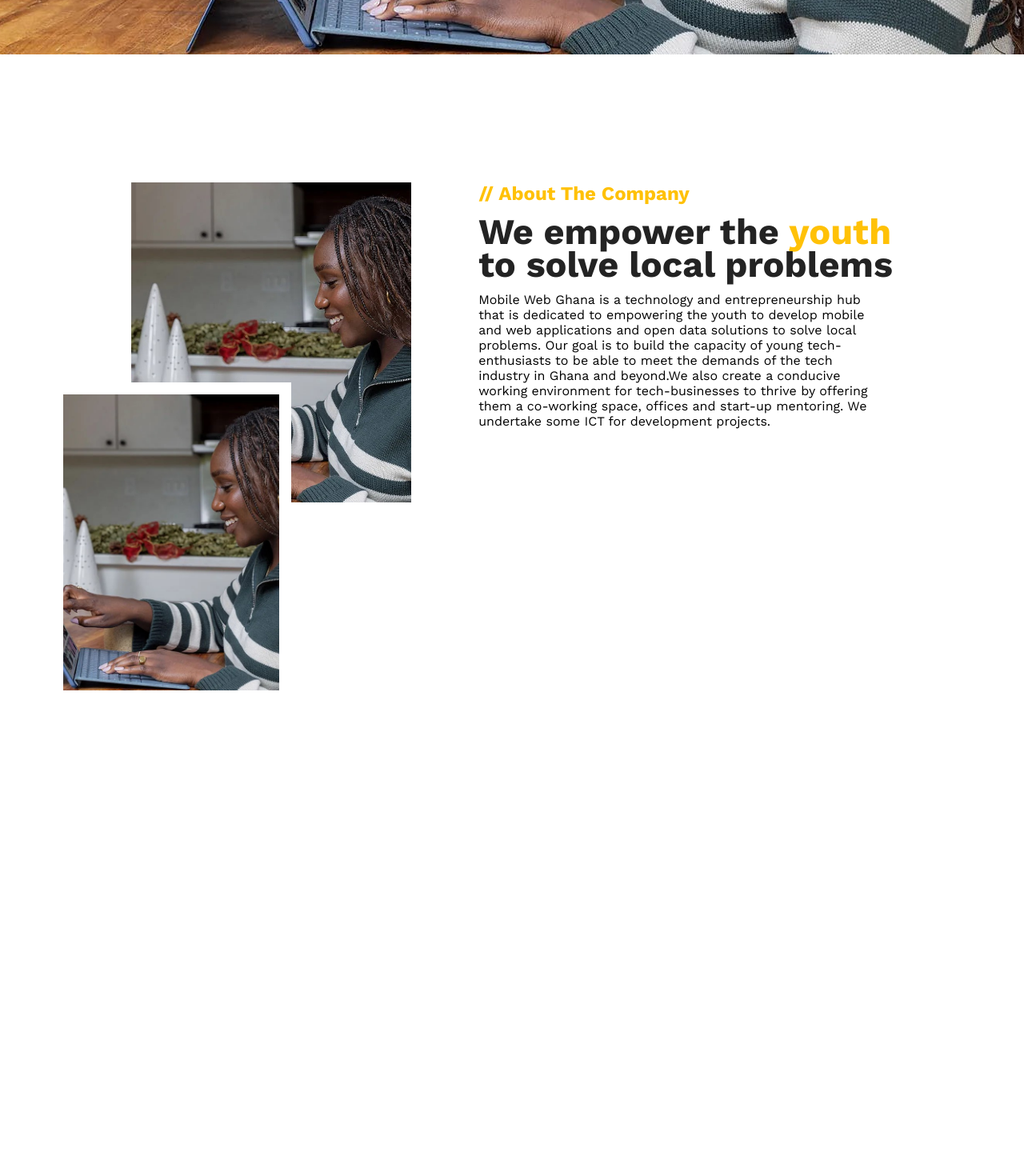
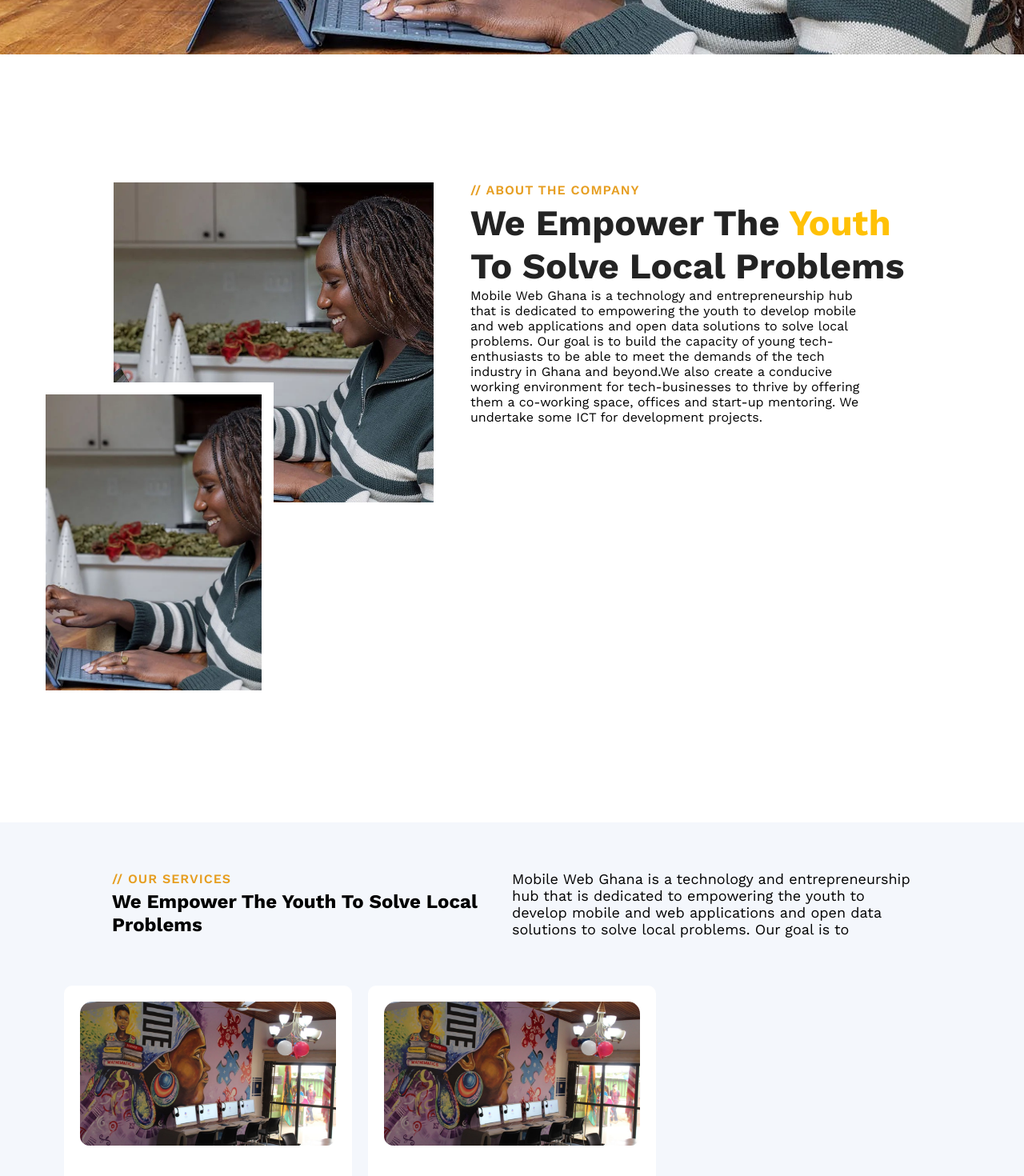
Before and after one commit to Rorawi/mwg-web, a React (Create React App) app: page / in a window 1280 px wide. Shown: the part 700-2170 px from the top of the page at 80% size. Before the commit the page ends 1728 px from the top, so only its background shows below. Built offline with nearby package versions, Linux system fonts and the light colour scheme.

Commit message:
commit again

```diff
--- a/src/components/Home.js
+++ b/src/components/Home.js
@@ -4,6 +4,7 @@ import img1 from "../assets/mwg-swiper1.jpg";
 import styles from "../components/home.module.css";
 import Hero from "./Hero";
 import { HiOutlineHomeModern } from "react-icons/hi2"
+import { SwiperComp } from "./SwiperComp";
 
 
 export default function Home() {
@@ -11,7 +12,7 @@ export default function Home() {
     <div>
       <Hero />
       <main>
-        <section>
+        <section className={styles.sec_01}>
           <div className={styles.img_div}>
 
             <div className={styles.img1}>
@@ -25,7 +26,7 @@ export default function Home() {
 
           <div className={styles.text_box}>
             <h2>// About The Company</h2>
-            <h1>We empower the <span>youth</span> <br/>to solve local problems</h1>
+            <h1>We empower the <span>youth</span> to solve local problems</h1>
             <p>
               Mobile Web Ghana is a technology and entrepreneurship hub that is
               dedicated to empowering the youth to develop mobile and web
@@ -39,6 +40,22 @@ export default function Home() {
 
           </div>
         </section>
+
+        <section className={styles.services}>
+            <div className={styles.text_box}>
+            <div>
+            <h2>// Our Services</h2>
+            <h1>We empower the <span>youth</span> to solve local problems</h1>
+            </div>
+          <p>
+          Mobile Web Ghana is a technology and entrepreneurship hub that is
+              dedicated to empowering the youth to develop mobile and web
+              applications and open data solutions to solve local problems. Our
+              goal is to
+          </p>
+            </div>
+            <SwiperComp/>
+        </section>
       </main>
     </div>
   );
--- a/src/components/Navbar.js
+++ b/src/components/Navbar.js
@@ -120,10 +120,10 @@ const Navbar = () => {
         <a href="#" className={styles.navbar_brand}>
           <img src={mwgLogo} alt="MWG Logo" />
         </a>
+
         <div className={styles.menu_btn} onClick={toggleNav}>
-          {show ? <FaTimes /> : <AiOutlineMenu />}
+          {show ? <FaTimes className={styles.menu_btn_svg}/> : <AiOutlineMenu className={styles.menu_btn_svg}/>}
         </div>
-
         <ul className={`${styles.navbar_links} ${show ? styles.navbar_active : styles.navbar_links}`}>
           <li>
             <a href="#">Home</a>
--- /dev/null
+++ b/src/components/SwiperComp.js
@@ -0,0 +1,63 @@
+import React from "react";
+import { Navigation, Pagination, Scrollbar, A11y } from "swiper";
+import { Swiper, SwiperSlide } from "swiper/react";
+import img from "../assets/mwg.hub.png";
+
+import styles from "../components/swiper.module.css";
+// Import Swiper styles
+import "swiper/css";
+import "swiper/css/navigation";
+import "swiper/css/pagination";
+import "swiper/css/scrollbar";
+
+export const SwiperComp = () => {
+  const responsiveOptions = {
+    320: {
+      slidesPerView: 1,
+    },
+    768: {
+      slidesPerView: 2,
+    },
+    1024: {
+      slidesPerView: 3,
+    },
+  };
+  return (
+    <div>
+      <Swiper
+        // install Swiper modules
+        modules={[Navigation, Pagination, Scrollbar, A11y]}
+        spaceBetween={20}
+        slidesPerView={2}
+        // navigation
+        breakpoints={responsiveOptions}
+        pagination={{ clickable: true }}
+        scrollbar={{ draggable: true, hide: true }}
+        onSwiper={(swiper) => console.log(swiper)}
+        effect="fade"
+        onSlideChange={() => console.log("slide change")}
+        className={styles.swiper}
+      >
+        <SwiperSlide className={styles.card_box}>
+            <div className={styles.img_div}>
+                <img src={img}/>
+            </div>
+            <div className={styles.text_box}>
+
+            </div>
+
+        </SwiperSlide>
+
+        <SwiperSlide className={styles.card_box}>
+            <div className={styles.img_div}>
+                <img src={img}/>
+            </div>
+            <div className={styles.text_box}>
+
+            </div>
+        </SwiperSlide>
+        {/* edit swiper */}
+      </Swiper>
+    </div>
+  );
+};
--- a/src/components/carousel.module.css
+++ b/src/components/carousel.module.css
@@ -123,7 +123,7 @@
 }
 
 
-@media (max-width: 414px) {
+@media (max-width: 769px) {
 
 section {
   margin: 0 1rem;
--- a/src/components/home.module.css
+++ b/src/components/home.module.css
@@ -2,21 +2,17 @@ main {
     margin-top: 10rem;
 }
 
-section {
+
+.sec_01 {
+    margin: 0 6rem;
     display: flex;
     justify-content: space-evenly;
     align-items: flex-start;
     flex-wrap: wrap;
-
-    margin: 0 5rem;
 }
 
-/* .img_div {
-    width: 20%;
-} */
-
 .img_div .img1 {
-    width: 350px;
+    width: 400px;
     height: 400px;
     overflow: hidden;
 
@@ -51,35 +47,78 @@ section {
 /* .text_box {
     width: 40%;
 } */
-section .text_box h2 {
-    color: #ffc107;
+.sec_01 .text_box h2 {
+    color: #e69e21;
+    font-size: 16px;
+    text-transform: uppercase;
+    font-weight: 600;
+    margin-bottom: 15px;
+    letter-spacing: 1px;
+    margin: 0 0 5px;
 }
 
 
-section .text_box h1 {
+.sec_01 .text_box h1 {
     font-size: 45px;
     color: #232323;
     margin: 14px 0;
 
     line-height: .9;
+
+    max-width: 550px;
+        margin-bottom: 0px;
+    text-transform: capitalize;
+    margin-top: 0;
+    line-height: 1.2;
+    font-weight: 700;
 }
 
-section .text_box h1 span{
+.sec_01 .text_box h1 span{
     color: #ffc107;
 }
 
-section .text_box p {
+.sec_01 .text_box p {
     max-width: 500px;
 }
 
+
+.sec_01 .text_box h3 {
+    width: 50%;
+    font-size: 20px;
+}
+
+
+/*Services*/
 .services {
+    background-color: #F4F7FC;
+    padding: 60px 80px;
+}
+
+.services .text_box {
     display: flex;
     justify-content: center;
     align-items: center;
     flex-wrap: wrap;
 }
 
-section .text_box h3 {
-width: 50%;
-font-size: 20px;
+.services .text_box h2 {
+    color: #e69e21;
+    font-size: 16px;
+    text-transform: uppercase;
+    font-weight: 600;
+    margin-bottom: 15px;
+    letter-spacing: 1px;
+    margin: 0 0 5px;
 }
+
+.services .text_box h1 {
+max-width: 500px;
+text-transform: capitalize;
+
+line-height: 1.2;
+font-weight: 700;
+}
+.services .text_box p {
+max-width: 500px;
+font-size: 18px;
+}
--- a/src/components/navbar.module.css
+++ b/src/components/navbar.module.css
@@ -32,8 +32,9 @@ nav {
   display: none;
 }
 
-.menu_btn svg {
+.menu_btn_svg {
   color: #fff;
+  font-size: 25px;
 }
 
 ul {
@@ -83,7 +84,7 @@ a {
 }
 
 .scrolledHeader a,
-.menu_btn svg {
+.scrolledHeader .menu_btn_svg {
   color: rgb(21, 21, 21);
 }
 
@@ -102,7 +103,7 @@ a {
     align-items: flex-start;
     flex-direction: column;
     position: fixed;
-    top: 90px;
+    top: 100px;
     right: -300px;
     width: 300px;
     height: 100vh;
--- /dev/null
+++ b/src/components/swiper.module.css
@@ -0,0 +1,39 @@
+.swiper {
+    width: 100%;
+    height: 100vh;
+    margin-top: 60px;
+}
+
+/* .swiper-slide:hover {
+    transition: .3s;
+    box-shadow: 15px 15px 20px #00000058;
+    border: 3px solid salmon;
+} */
+
+.card_box {
+    padding: 20px;
+    overflow: hidden;
+    background: #fff;
+    border-radius: 10px;
+}
+
+/* .card_box:hover {
+    transition: .3s;
+    box-shadow: 15px 15px 20px #00000058;
+} */
+
+.card_box .img_div {
+    overflow: hidden;
+    width: 100%;
+    height: 450px;
+    border-radius: 15px;
+    object-fit: cover;
+    }
+
+
+  .card_box .img_div img {
+    width: 100%;
+    cursor: pointer;
+    object-fit: cover;
+    border-radius: 12px;
+  }
```
